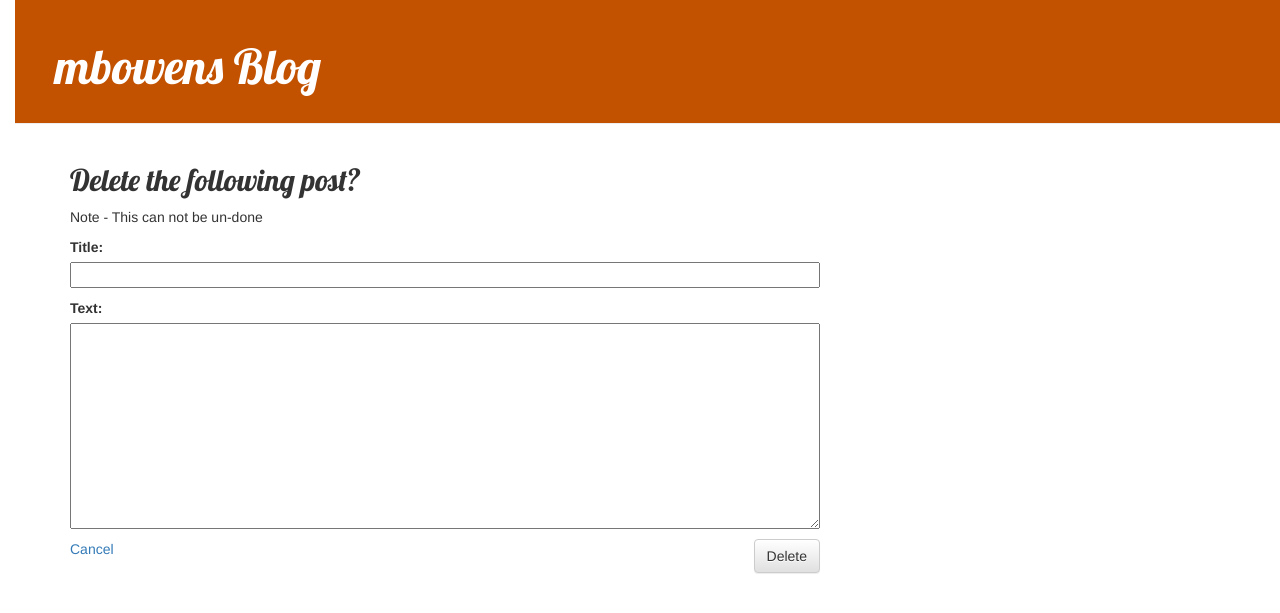
After one commit to mabowen/blog_test, a Django app: template blog/templates/blog/post_del.html in a window 1280 px wide. The commit adds this page. Shown: the top 613 px of the page. Run offline with Django 3.2, Linux system fonts and the light colour scheme; the template is opened without the code that fills it: values that come from a table or form of the project are taken from there, others are empty; some libraries are stand-ins or nearby versions.

Commit message:
Added ability to delete

```diff
--- /dev/null
+++ b/blog/templates/blog/post_del.html
@@ -0,0 +1,12 @@
+{% extends 'blog/base.html' %}
+
+{% block content %}
+    <h2>Delete the following post?</h2>
+    <p> Note - This can not be un-done</p>
+    <form method="POST" class="post-form">{% csrf_token %}
+        {{ form.as_p }}
+        <button type="Ok" class="save btn btn-default">Delete</button>
+        <a href="{% url 'post_list' %}">Cancel</a>
+
+    </form>
+{% endblock %}
--- a/blog/templates/blog/post_detail.html
+++ b/blog/templates/blog/post_detail.html
@@ -12,5 +12,6 @@
     </div>
     {% if user.is_authenticated %}
       <a class="btn btn-default" href="{% url 'post_edit' pk=post.pk %}"><span class="glyphicon glyphicon-pencil"></span></a>
+      <a class="btn btn-default" href="{% url 'post_del'  pk=post.pk %}"><span class="glyphicon glyphicon-trash"></span></a>
     {% endif %}
 {% endblock %}
--- a/blog/urls.py
+++ b/blog/urls.py
@@ -7,4 +7,5 @@ urlpatterns = [
     path('post/<int:pk>/',views.post_detail, name='post_detail'),
     path('post/new/', views.post_new, name='post_new'),
     path('post/<int:pk>/edit/', views.post_edit, name='post_edit'),
+    path('post/<int:pk>/del/', views.post_del, name='post_del')
 ]
```
Also changed, not shown: blog/views.py (+9 -0 lines).
